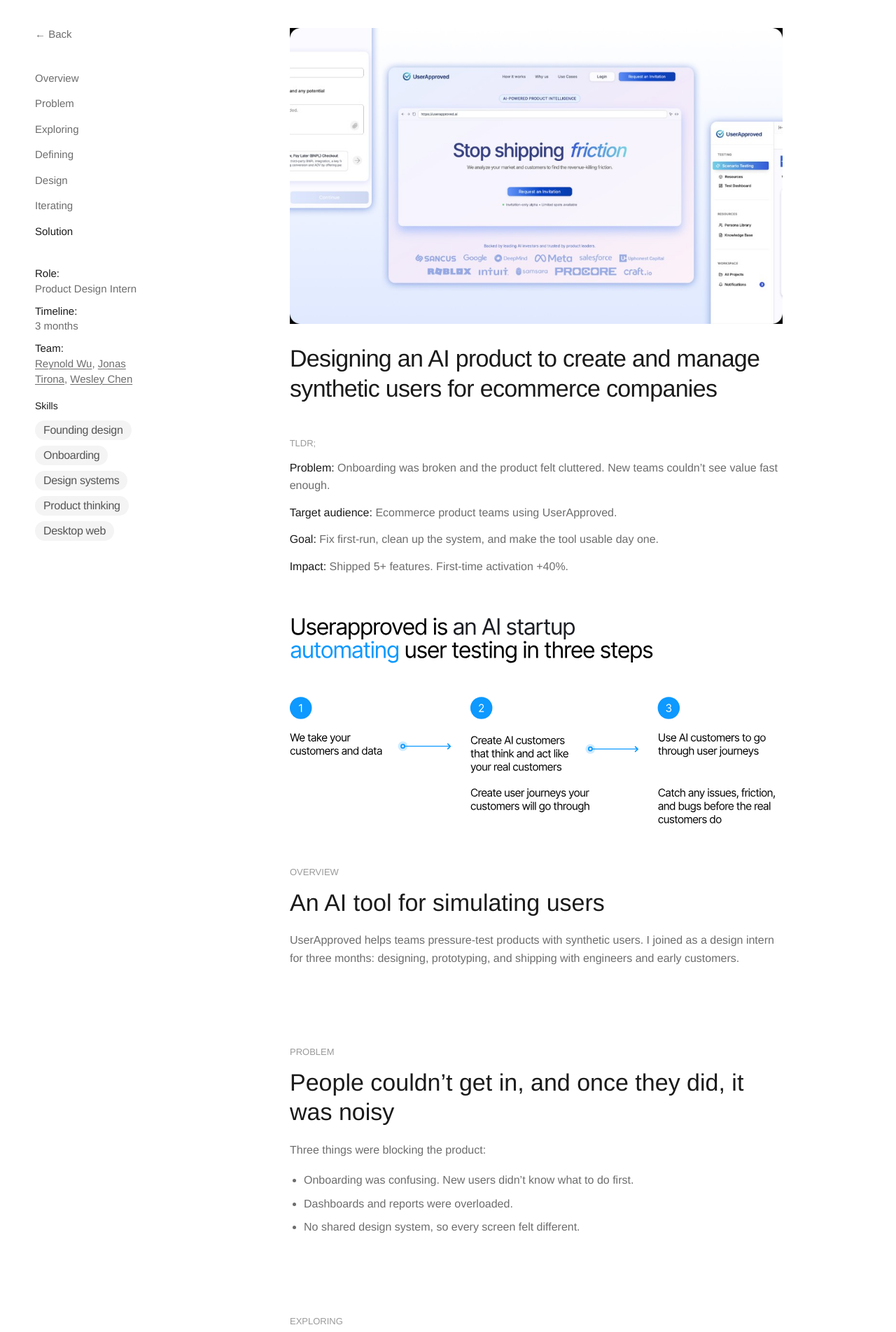
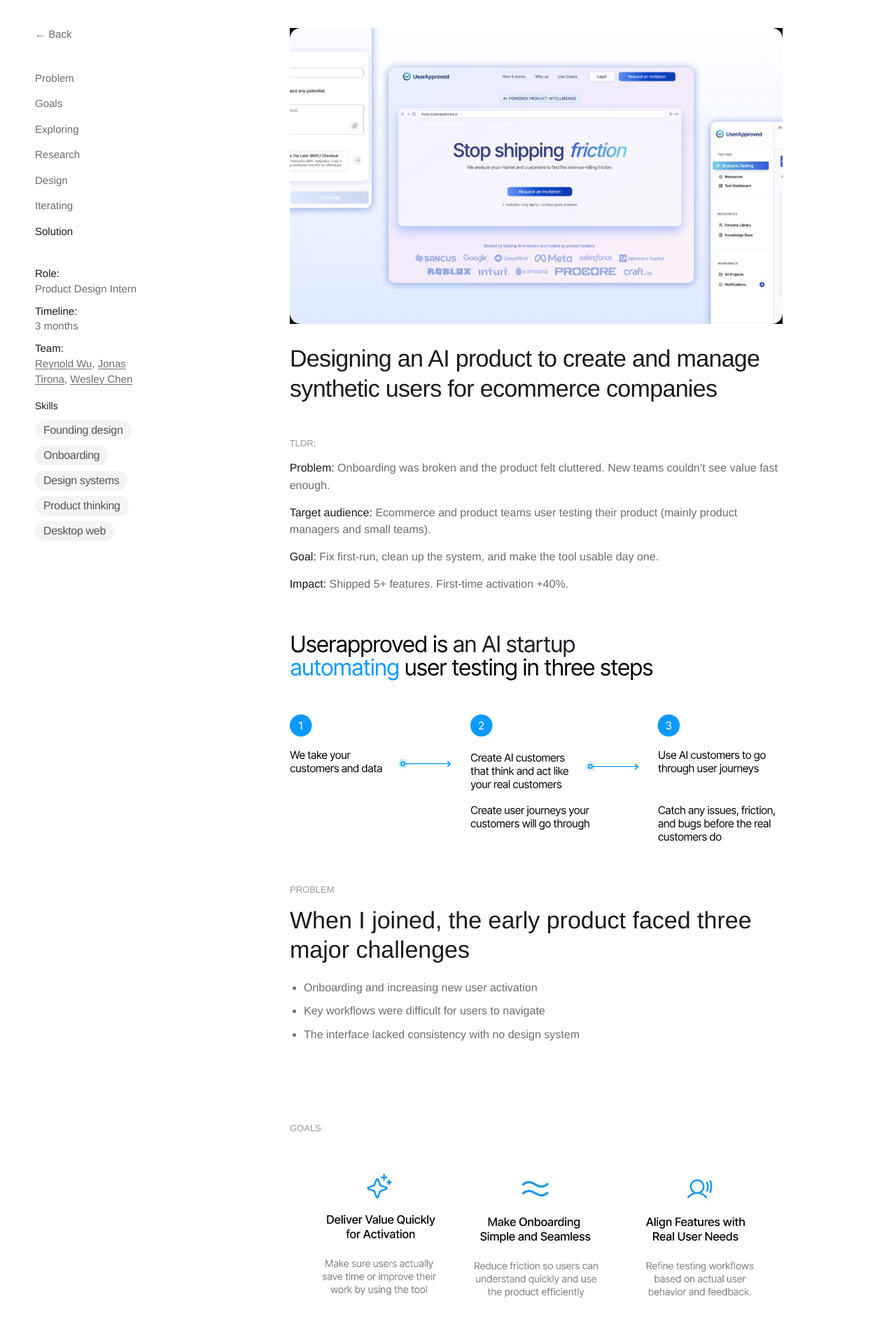
Before and after one commit to shrushtixyz/portfoliov2, a website: page work/userapproved.html in a window 1280 px wide. Shown: the top 1904 px of the page at 70% size. Drawn offline with Linux system fonts and the light colour scheme; a web font is replaced by a local one.

Commit message:
Remove Persona from home and refresh UserApproved problem and goals.
Co-authored-by: Cursor <cursoragent@cursor.com>

```diff
--- a/work/userapproved.html
+++ b/work/userapproved.html
@@ -40,10 +40,10 @@
       <aside class="cs-sidebar" aria-label="Case study navigation">
         <a class="cs-sidebar__back" href="../index.html">← Back</a>
         <nav class="cs-sidebar__nav" aria-label="Sections">
-          <a class="is-active" href="#overview" aria-current="true">Overview</a>
-          <a href="#problem">Problem</a>
+          <a class="is-active" href="#problem" aria-current="true">Problem</a>
+          <a href="#goals">Goals</a>
           <a href="#exploration">Exploring</a>
-          <a href="#defining">Defining</a>
+          <a href="#defining">Research</a>
           <a href="#design">Design</a>
           <a href="#iterating">Iterating</a>
           <a href="#solution">Solution</a>
@@ -132,7 +132,7 @@
             </div>
             <div class="cs-brief__row">
               <dt class="cs-brief__label">Target audience:</dt>
-              <dd>Ecommerce product teams using UserApproved.</dd>
+              <dd>Ecommerce and product teams user testing their product (mainly product managers and small teams).</dd>
             </div>
             <div class="cs-brief__row">
               <dt class="cs-brief__label">Goal:</dt>
@@ -152,29 +152,27 @@
             />
           </figure>
 
-          <section class="cs-section" id="overview">
-            <p class="cs-section__label">Overview</p>
-            <h2 class="cs-section__heading">
-              An AI tool for simulating users
-            </h2>
-            <p class="cs-section__body">
-              UserApproved helps teams pressure-test products with synthetic users. I joined as a design intern for three months: designing, prototyping, and shipping with engineers and early customers.
-            </p>
-          </section>
-
           <section class="cs-section" id="problem">
             <p class="cs-section__label">Problem</p>
             <h2 class="cs-section__heading">
-              People couldn’t get in, and once they did, it was noisy
+              When I joined, the early product faced three major challenges
             </h2>
-            <p class="cs-section__body">
-              Three things were blocking the product:
-            </p>
             <ul class="cs-section__list">
-              <li>Onboarding was confusing. New users didn’t know what to do first.</li>
-              <li>Dashboards and reports were overloaded.</li>
-              <li>No shared design system, so every screen felt different.</li>
+              <li>Onboarding and increasing new user activation</li>
+              <li>Key workflows were difficult for users to navigate</li>
+              <li>The interface lacked consistency with no design system</li>
             </ul>
+          </section>
+
+          <section class="cs-section" id="goals">
+            <p class="cs-section__label">Goals</p>
+            <figure class="cs-media">
+              <img
+                src="../assets/case%20studies/userapproved-goals.png"
+                alt="User Approved goals: deliver value quickly for activation, make onboarding simple and seamless, and align features with real user needs"
+                loading="lazy"
+              />
+            </figure>
           </section>
 
           <section class="cs-section" id="exploration">
@@ -202,7 +200,7 @@
           </section>
 
           <section class="cs-section" id="defining">
-            <p class="cs-section__label">Defining</p>
+            <p class="cs-section__label">Research</p>
             <h2 class="cs-section__heading">
               10 interviews. Same three themes.
             </h2>
```
Also changed, not shown: index.html (+0 -27 lines), assets/case studies/userapproved-goals.png (added).
